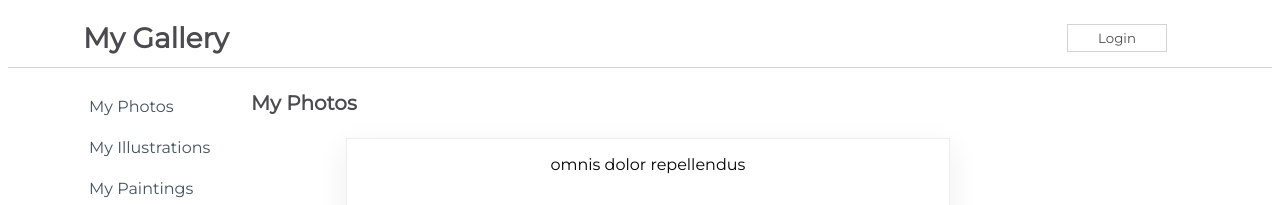
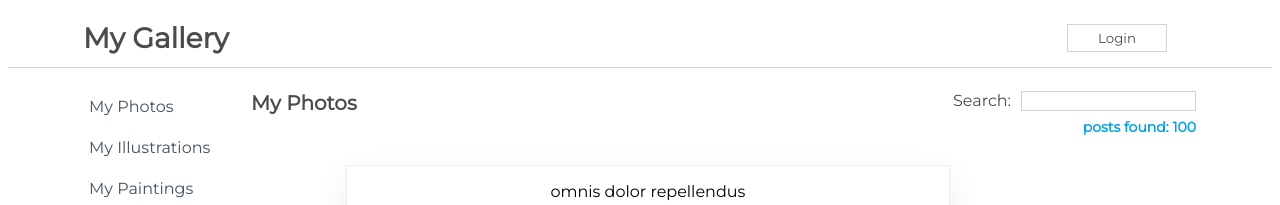
Before and after one commit to r-moruju/react-challenge-2, a React (Create React App) app in the folder my-app/: page / in a window 1280 px wide. Shown: the top 205 px of the page. Built offline with nearby package versions, Linux system fonts and the light colour scheme.

Commit message:
Add search bar

```diff
--- a/my-app/src/components/Content.js
+++ b/my-app/src/components/Content.js
@@ -9,16 +9,27 @@ export class Content extends Component {
         super(props)
 
         this.state = {
-            isLoaded: false
+            isLoaded: false,
+            posts: []
         }
     }
 
     componentDidMount() {
         setTimeout(() => {
             this.setState({
-                isLoaded: true
+                isLoaded: true,
+                posts: savedPosts
             })
-        }, 3000)
+        }, 2000)
+    }
+
+    handleInput = (event) => {
+        const filteredPosts = savedPosts.filter(posts => {
+            return posts.name.toLowerCase().includes(event.target.value.toLowerCase())
+        })
+        this.setState({
+            posts: filteredPosts
+        })
     }
 
     render() {
@@ -26,9 +37,14 @@ export class Content extends Component {
             <div className={css.Content}>
                 <div className={css.TitleBar}>
                     <h1>My Photos</h1>
+                    <form>
+                        <label>Search:</label>
+                        <input type='search' id='searchInput' onChange={(event) => this.handleInput(event)}></input>
+                        <h4>posts found: {this.state.posts.length}</h4>
+                    </form>
                 </div>
                 <div className={css.SearchResults}> {
-                    this.state.isLoaded ? (<PostItem savedPosts={savedPosts} />) : (<Loader />)
+                    this.state.isLoaded ? (<PostItem savedPosts={this.state.posts} />) : (<Loader />)
                     }
                 </div>
 
--- a/my-app/src/components/PostItem.js
+++ b/my-app/src/components/PostItem.js
@@ -5,7 +5,7 @@ function PostItem(props) {
     return (
         props.savedPosts.map(post => {
             return (
-                <div className={css.SearchItem}>
+                <div className={css.SearchItem} key={post.title}>
                     <p>{post.title}</p>
                     <p>{post.name}</p>
                     <img src={post.image} alt=''></img>
```
